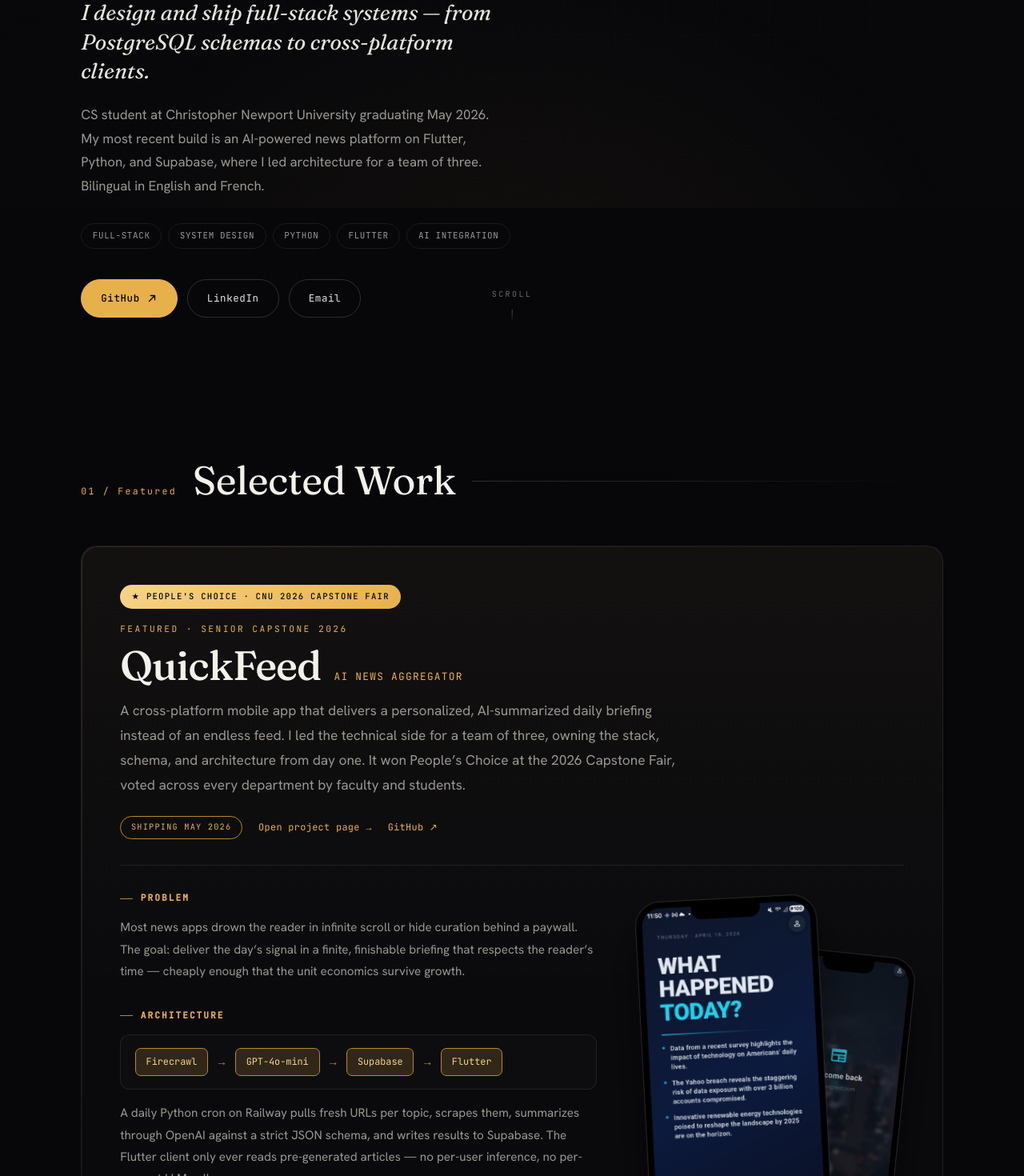
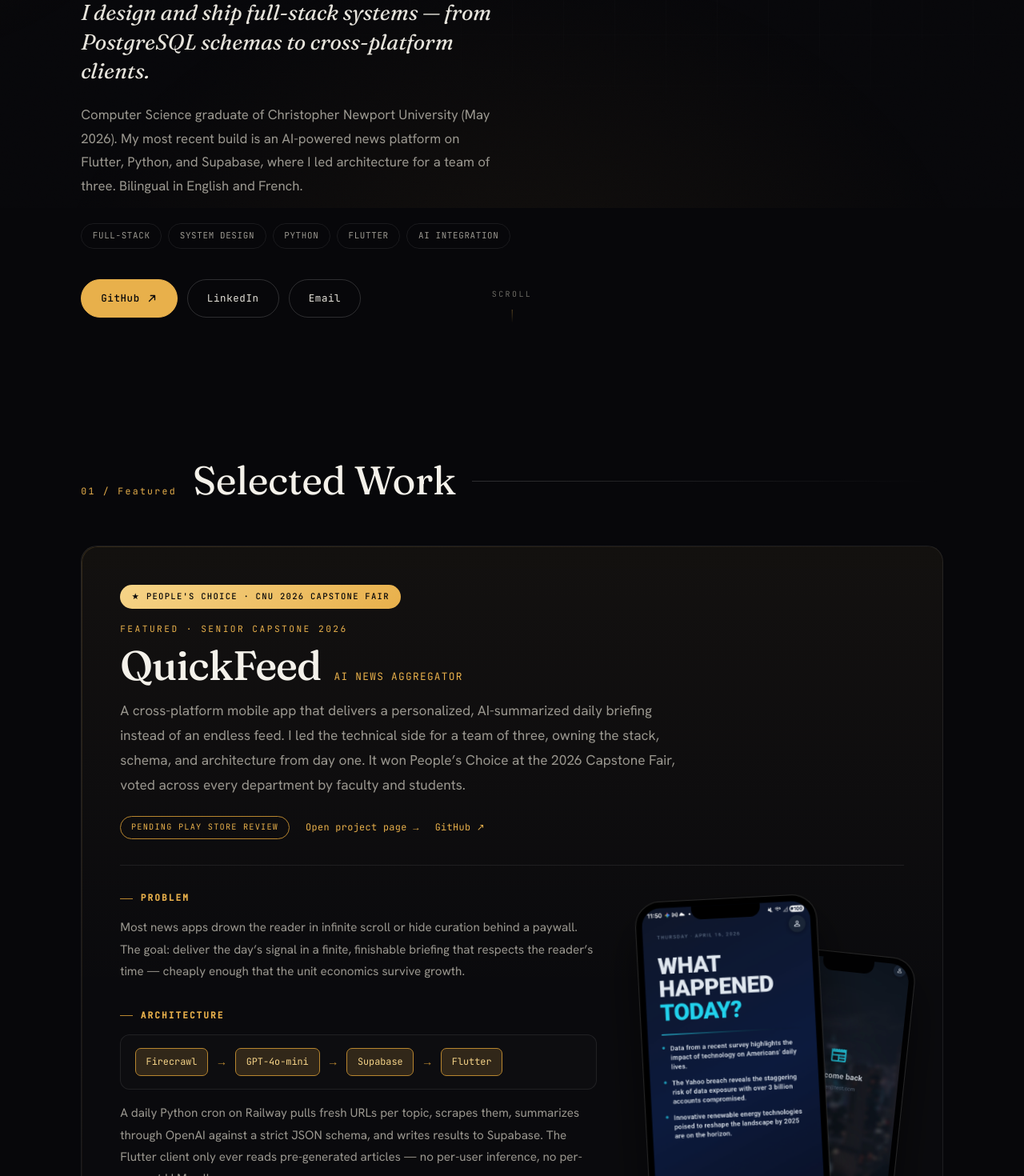
Before and after one commit to srenault93/srenault93.github.io, a React (Vite) app: page / in a window 1280 px wide. Shown: the part 540-2010 px from the top of the page at 80% size. Built offline with nearby package versions, Linux system fonts and the light colour scheme.

Commit message:
Update status: graduated May 2026; QuickFeed pending Play Store review

```diff
--- a/src/data/content.js
+++ b/src/data/content.js
@@ -6,7 +6,7 @@ export const profile = {
   role: 'Software Engineer & CS Graduate 2026',
   tagline:
     'I design and ship full-stack systems — from PostgreSQL schemas to cross-platform clients.',
-  bio: 'CS student at Christopher Newport University graduating May 2026. My most recent build is an AI-powered news platform on Flutter, Python, and Supabase, where I led architecture for a team of three. Bilingual in English and French.',
+  bio: 'Computer Science graduate of Christopher Newport University (May 2026). My most recent build is an AI-powered news platform on Flutter, Python, and Supabase, where I led architecture for a team of three. Bilingual in English and French.',
   tags: ['Full-Stack', 'System Design', 'Python', 'Flutter', 'AI Integration'],
   links: {
     github: 'https://github.com/srenault93',
@@ -20,7 +20,7 @@ export const capstone = {
   eyebrow: 'Featured · Senior Capstone 2026',
   name: 'QuickFeed',
   subtitle: 'AI News Aggregator',
-  status: 'Shipping May 2026',
+  status: 'Pending Play Store review',
   repo: 'https://github.com/srenault93/CNU_2026_CAPSTONE',
   summary:
     'A cross-platform mobile app that delivers a personalized, AI-summarized daily briefing instead of an endless feed. I led the technical side for a team of three, owning the stack, schema, and architecture from day one. It won People’s Choice at the 2026 Capstone Fair, voted across every department by faculty and students.',
@@ -212,7 +212,7 @@ export const experience = [
 export const education = {
   degree: 'Bachelor of Science in Computer Science',
   school: 'Christopher Newport University',
-  detail: 'Expected May 2026 · Bilingual: English & French',
+  detail: 'Graduated May 2026 · Bilingual: English & French',
   courses: [
     { code: 'CPSC 480 / 280', name: 'Software Design & Engineering' },
     { code: 'CPSC 420', name: 'Algorithms' },
```
